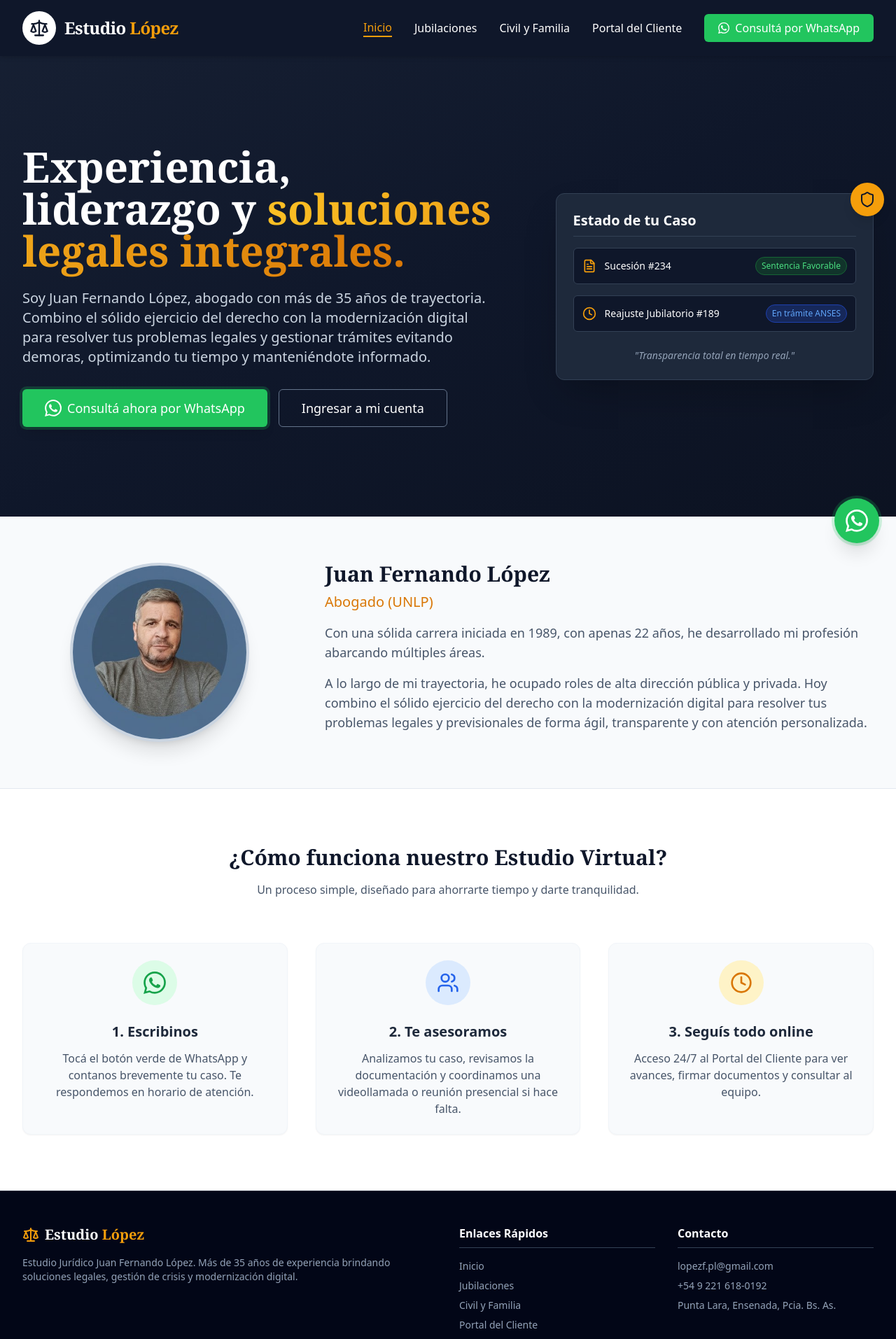
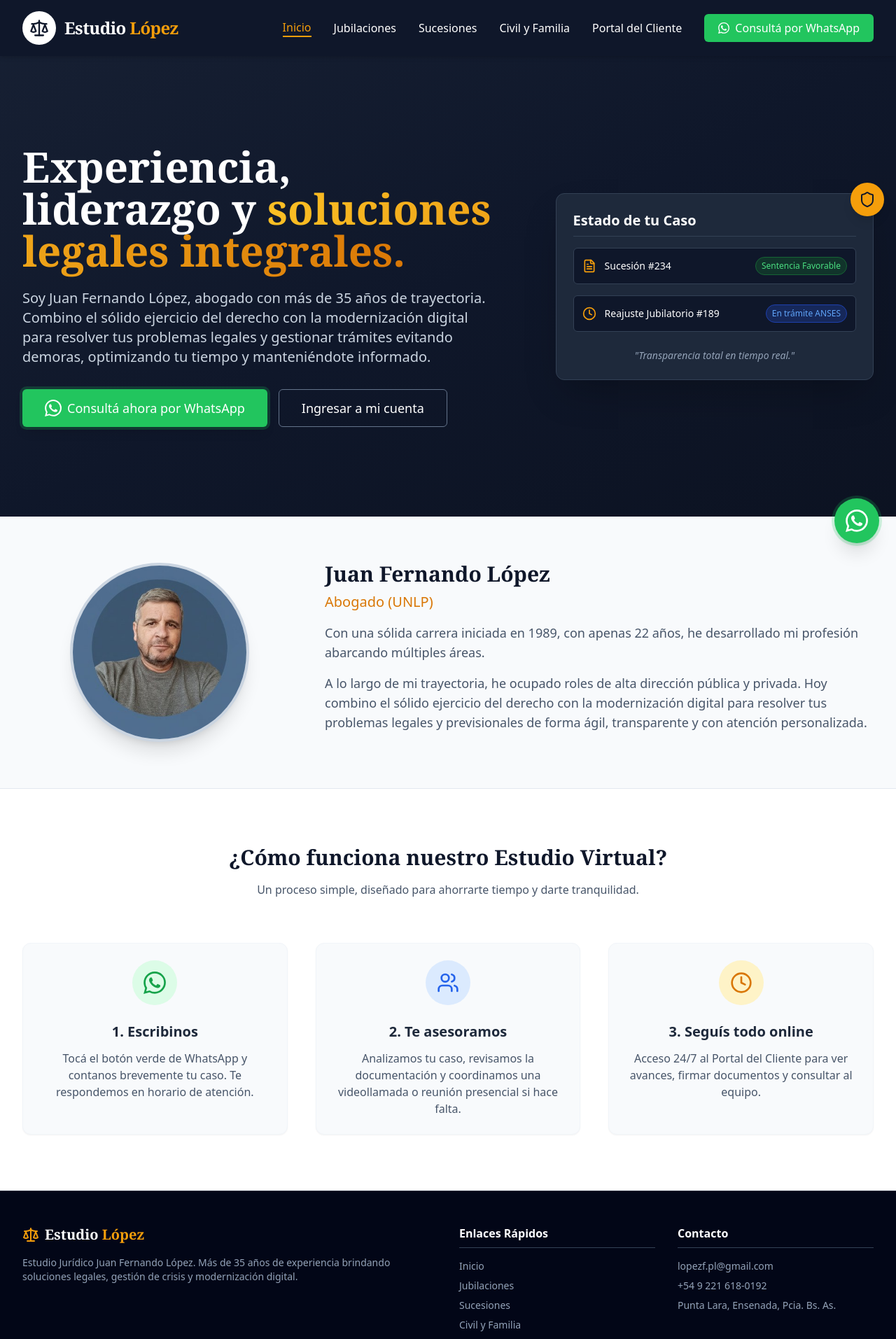
Before and after one commit to lopezfpl-abogado/estudio-lopez, a React (Vite) app: page / in a window 1280 px wide. Shown: the top 1913 px of the page at 70% size. Built offline with nearby package versions, Linux system fonts and the light colour scheme.

Commit message:
Agregar seccio Sucesiones

```diff
--- a/src/App.jsx
+++ b/src/App.jsx
@@ -84,9 +84,15 @@ Te acompaño en el inicio de la jubilación ordinaria, por edad avanzada o por i
 
 Todo el trámite se gestiona de forma online a través del Portal del Cliente: tomás tu turno por videollamada, firmás digitalmente y seguís el avance del expediente sin moverte de tu casa.`;
 
+const TEXTO_SUCESIONES = `Una sucesión es uno de los trámites más sensibles que enfrenta una familia: combina el dolor de una pérdida con la urgencia de poner orden en patrimonios, papeles y plazos. Mi trabajo es despejar ese laberinto, explicarte en cada etapa qué corresponde hacer, y avanzar con celeridad para que la herencia se transmita sin demoras innecesarias.
+
+Atiendo sucesiones testamentarias e intestadas, con o sin testamento; declaratoria de herederos y posesión hereditaria; partición y adjudicación de bienes, tanto extrajudicial por convenio entre herederos como judicial cuando hay desacuerdo; inscripción de inmuebles, automotores y cuentas bancarias en cabeza de los herederos; cesión de derechos hereditarios; aceptación con beneficio de inventario; reclamos por colación, exclusión hereditaria o nulidad de testamento; y planificación sucesoria preventiva, para quienes quieren ordenar la transmisión de su patrimonio en vida.
+
+Trabajo con honorarios pactados desde la primera consulta y, en sucesiones donde el activo se realiza con la inscripción de bienes, ofrezco esquemas de pago diferido al cierre del trámite para que la familia no tenga que adelantar grandes sumas en momentos difíciles.`;
+
 const TEXTO_CIVIL = `Las cuestiones civiles y de familia atraviesan los momentos más sensibles de la vida: una herencia, una separación, un accidente, un contrato incumplido. Mi enfoque combina rigor técnico con un acompañamiento humano y discreto, buscando primero la solución negociada y llegando a juicio sólo cuando es necesario para proteger tus derechos.
 
-Atiendo sucesiones testamentarias e intestadas, declaratorias de herederos y partición de bienes; divorcios expresos —de común acuerdo o unilaterales—, compensación económica, régimen de comunicación con hijos y cuota alimentaria; redacción y revisión de contratos de locación, compraventa, comodato y convenios privados; reclamos por daños y perjuicios derivados de accidentes de tránsito, mala praxis o incumplimientos contractuales; desalojos por falta de pago, vencimiento o intrusión; y amparos en materia de salud, consumidor y vivienda.`;
+Atiendo divorcios expresos —de común acuerdo o unilaterales—, compensación económica, régimen de comunicación con hijos y cuota alimentaria; redacción y revisión de contratos de locación, compraventa, comodato y convenios privados; reclamos por daños y perjuicios derivados de accidentes de tránsito, mala praxis o incumplimientos contractuales; desalojos por falta de pago, vencimiento o intrusión; y amparos en materia de salud, consumidor y vivienda.`;
 
 const App = () => {
   const [currentView, setCurrentView] = useState('home');
@@ -121,6 +127,7 @@ const App = () => {
             <nav className="hidden md:flex space-x-8 items-center">
               <button onClick={() => navigateTo('home')} className={`hover:text-amber-400 transition-colors ${currentView === 'home' ? 'text-amber-500 border-b-2 border-amber-500' : ''}`}>Inicio</button>
               <button onClick={() => navigateTo('jubilaciones')} className={`hover:text-amber-400 transition-colors ${currentView === 'jubilaciones' ? 'text-amber-500 border-b-2 border-amber-500' : ''}`}>Jubilaciones</button>
+              <button onClick={() => navigateTo('sucesiones')} className={`hover:text-amber-400 transition-colors ${currentView === 'sucesiones' ? 'text-amber-500 border-b-2 border-amber-500' : ''}`}>Sucesiones</button>
               <button onClick={() => navigateTo('civil')} className={`hover:text-amber-400 transition-colors ${currentView === 'civil' ? 'text-amber-500 border-b-2 border-amber-500' : ''}`}>Civil y Familia</button>
               <button onClick={() => navigateTo('portal')} className={`hover:text-amber-400 transition-colors ${currentView === 'portal' ? 'text-amber-500 border-b-2 border-amber-500' : ''}`}>Portal del Cliente</button>
               <a
@@ -152,6 +159,7 @@ const App = () => {
             <div className="px-2 pt-2 pb-3 space-y-1 sm:px-3">
               <button onClick={() => navigateTo('home')} className="block w-full text-left px-3 py-2 text-base font-medium hover:bg-slate-700 rounded-md">Inicio</button>
               <button onClick={() => navigateTo('jubilaciones')} className="block w-full text-left px-3 py-2 text-base font-medium hover:bg-slate-700 rounded-md">Jubilaciones</button>
+              <button onClick={() => navigateTo('sucesiones')} className="block w-full text-left px-3 py-2 text-base font-medium hover:bg-slate-700 rounded-md">Sucesiones</button>
               <button onClick={() => navigateTo('civil')} className="block w-full text-left px-3 py-2 text-base font-medium hover:bg-slate-700 rounded-md">Civil y Familia</button>
               <button onClick={() => navigateTo('portal')} className="block w-full text-left px-3 py-2 text-base font-medium hover:bg-slate-700 rounded-md">Portal del Cliente</button>
               <a href={buildWhatsAppUrl()} target="_blank" rel="noopener noreferrer" className="flex items-center w-full px-3 py-2 text-base font-medium text-green-400 hover:bg-slate-700 rounded-md"><WhatsAppIcon className="h-4 w-4 mr-2" />Consultá por WhatsApp</a>
@@ -164,6 +172,7 @@ const App = () => {
       <main className="flex-grow">
         {currentView === 'home' && <HomeView navigateTo={navigateTo} />}
         {currentView === 'jubilaciones' && <ServiceDetailView title="Jubilaciones y Pensiones" icon={<Clock className="h-12 w-12 text-amber-600" />} body={TEXTO_JUBILACIONES} navigateTo={navigateTo} />}
+        {currentView === 'sucesiones' && <ServiceDetailView title="Sucesiones" icon={<FileText className="h-12 w-12 text-amber-600" />} body={TEXTO_SUCESIONES} navigateTo={navigateTo} />}
         {currentView === 'civil' && <ServiceDetailView title="Derecho Civil y Familia" icon={<Users className="h-12 w-12 text-amber-600" />} body={TEXTO_CIVIL} navigateTo={navigateTo} />}
         {currentView === 'portal' && <ClientPortalView />}
         {currentView === 'contact' && <ContactView />}
@@ -184,6 +193,7 @@ const App = () => {
             <ul className="space-y-2 text-sm">
               <li><button onClick={() => navigateTo('home')} className="hover:text-amber-500 transition-colors">Inicio</button></li>
               <li><button onClick={() => navigateTo('jubilaciones')} className="hover:text-amber-500 transition-colors">Jubilaciones</button></li>
+              <li><button onClick={() => navigateTo('sucesiones')} className="hover:text-amber-500 transition-colors">Sucesiones</button></li>
               <li><button onClick={() => navigateTo('civil')} className="hover:text-amber-500 transition-colors">Civil y Familia</button></li>
               <li><button onClick={() => navigateTo('portal')} className="hover:text-amber-500 transition-colors">Portal del Cliente</button></li>
               <li><button onClick={() => navigateTo('contact')} className="hover:text-amber-500 transition-colors">Formulario de consulta</button></li>
@@ -1113,6 +1123,7 @@ const ContactView = () => {
                 >
                   <option value="">Selecciona un área...</option>
                   <option>Jubilaciones y Pensiones</option>
+                  <option>Sucesiones</option>
                   <option>Derecho Civil y Familia</option>
                   <option>Concursos y Quiebras</option>
                   <option>Consultoría Empresarial / Gestión de Crisis</option>
```
